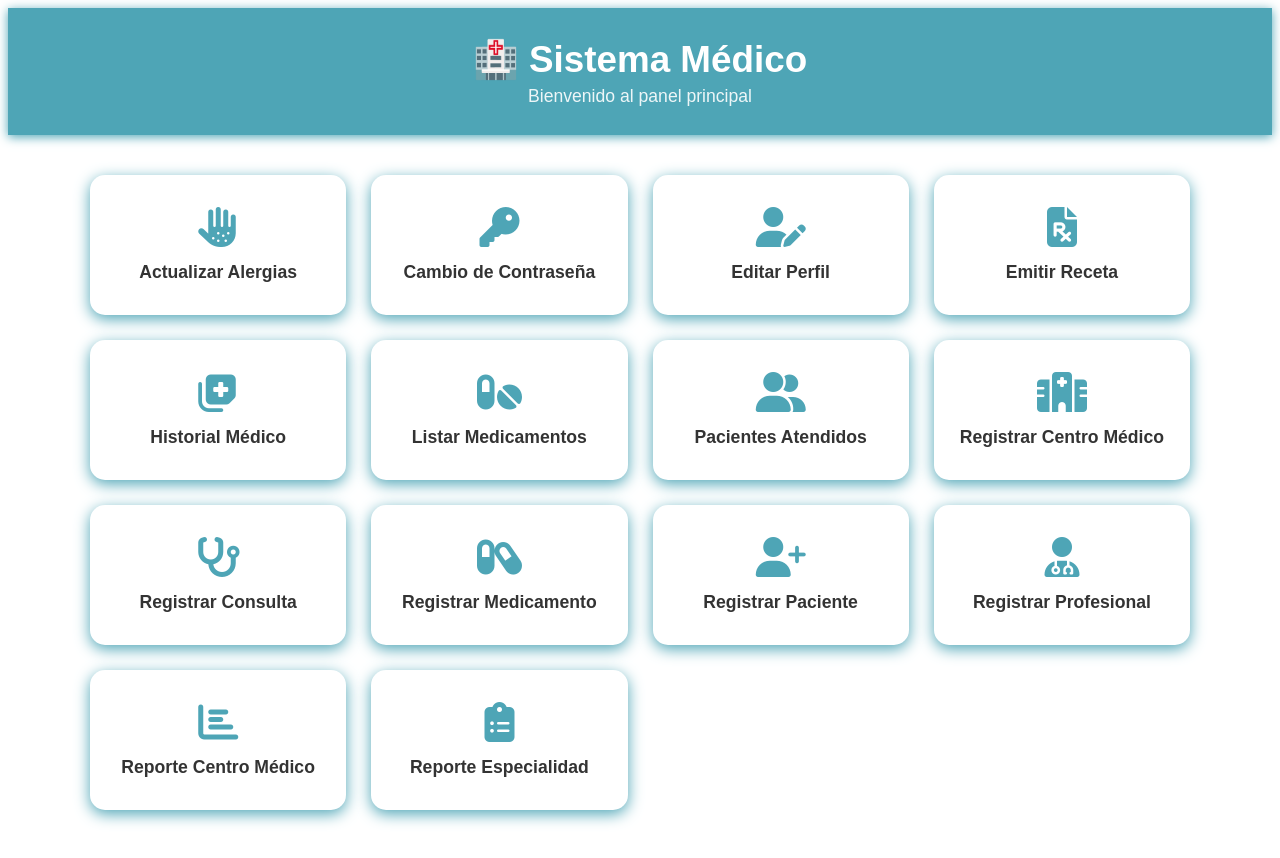
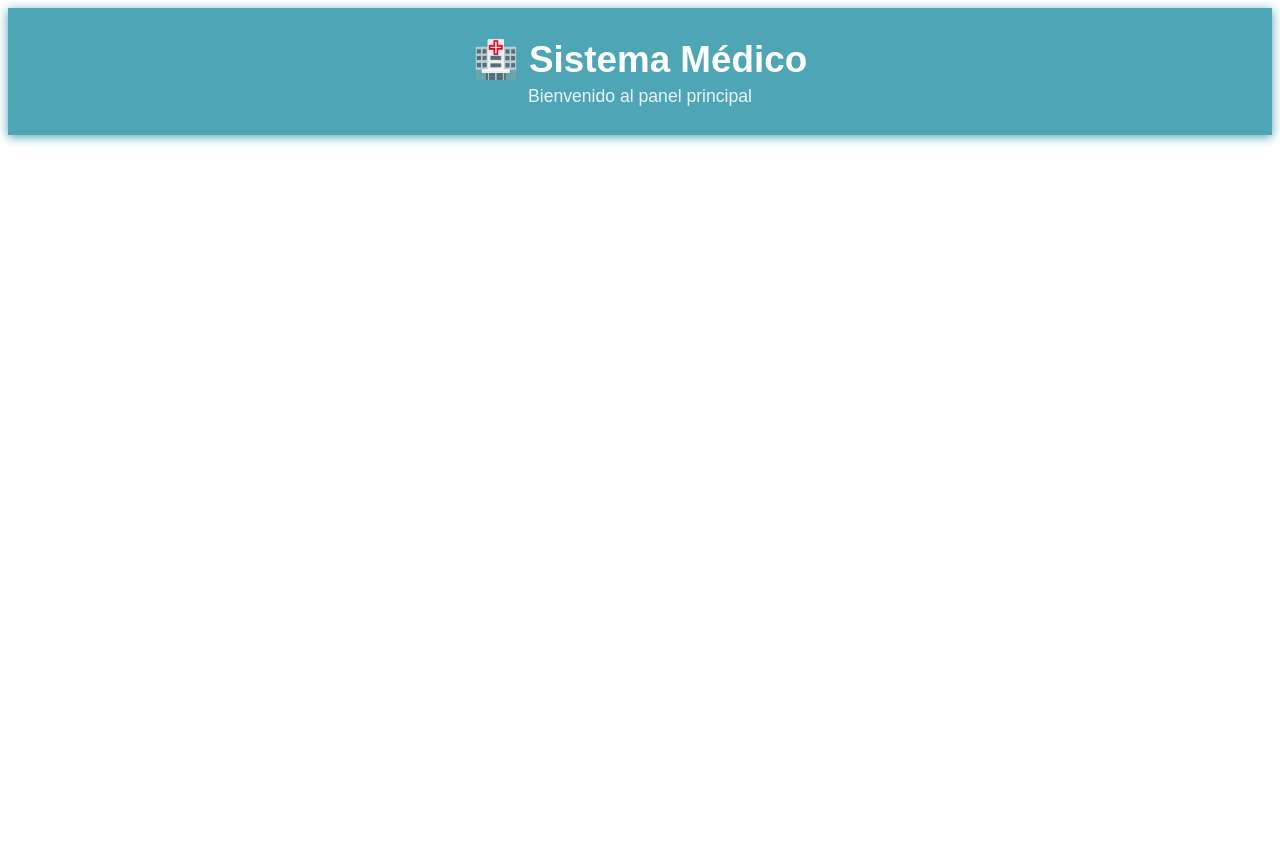
Before and after one commit to flzuazo/Frontend-G1-Arqui-Web, an Angular app: page /menu in a window 1280 px wide. After the commit the page ends 800 px from the top, so only its background shows below. Built offline with nearby package versions, Linux system fonts and the light colour scheme.

Commit message:
Actualización de menú por rol (#38)

```diff
--- a/src/app/components/menu-principal/menu-principal.html
+++ b/src/app/components/menu-principal/menu-principal.html
@@ -5,72 +5,86 @@
 
 <main class="menu-container">
   <div class="menu-grid">
-    <div class="menu-card" routerLink="/actualizar-alergias">
+    <div class="menu-card" routerLink="/actualizar-alergias"
+    *ngIf="esAdmin || esProfesional">
       <i class="fas fa-allergies"></i>
       <h3>Actualizar Alergias</h3>
     </div>
 
-    <div class="menu-card" routerLink="/cambio-contraseña">
+    <div class="menu-card" routerLink="/cambio-contraseña"
+    *ngIf="esAdmin || esProfesional">
       <i class="fas fa-key"></i>
       <h3>Cambio de Contraseña</h3>
     </div>
 
-    <div class="menu-card" routerLink="/editar-perfil">
+    <div class="menu-card" routerLink="/editar-perfil"
+    *ngIf="esAdmin || esProfesional">
       <i class="fas fa-user-edit"></i>
       <h3>Editar Perfil</h3>
     </div>
 
-    <div class="menu-card" routerLink="/emitir-receta">
+    <div class="menu-card" routerLink="/emitir-receta"
+    *ngIf="esAdmin || esProfesional">
       <i class="fas fa-file-prescription"></i>
       <h3>Emitir Receta</h3>
     </div>
 
-    <div class="menu-card" routerLink="/historial-medico">
+    <div class="menu-card" routerLink="/historial-medico"
+    *ngIf="esAdmin || esProfesional">
       <i class="fas fa-notes-medical"></i>
       <h3>Historial Médico</h3>
     </div>
 
-    <div class="menu-card" routerLink="/listar-medicamentos">
+    <div class="menu-card" routerLink="/listar-medicamentos"
+    *ngIf="esAdmin || esProfesional">
       <i class="fas fa-pills"></i>
       <h3>Listar Medicamentos</h3>
     </div>
 
-    <div class="menu-card" routerLink="/pacientes-atendidos">
+    <div class="menu-card" routerLink="/pacientes-atendidos"
+    *ngIf="esAdmin || esProfesional">
       <i class="fas fa-user-friends"></i>
       <h3>Pacientes Atendidos</h3>
     </div>
 
-    <div class="menu-card" routerLink="/registro-centro-medico">
+    <div class="menu-card" routerLink="/registro-centro-medico"
+    *ngIf="esAdmin">
       <i class="fas fa-hospital"></i>
       <h3>Registrar Centro Médico</h3>
     </div>
 
-    <div class="menu-card" routerLink="/registro-consulta">
+    <div class="menu-card" routerLink="/registro-consulta"
+    *ngIf="esAdmin || esProfesional">
       <i class="fas fa-stethoscope"></i>
       <h3>Registrar Consulta</h3>
     </div>
 
-    <div class="menu-card" routerLink="/registro-medicamento">
+    <div class="menu-card" routerLink="/registro-medicamento"
+    *ngIf="esAdmin">
       <i class="fas fa-capsules"></i>
       <h3>Registrar Medicamento</h3>
     </div>
 
-    <div class="menu-card" routerLink="/registro-paciente">
+    <div class="menu-card" routerLink="/registro-paciente"
+    *ngIf="esAdmin || esProfesional">
       <i class="fas fa-user-plus"></i>
       <h3>Registrar Paciente</h3>
     </div>
 
-    <div class="menu-card" routerLink="/registro-profesional">
+    <div class="menu-card" routerLink="/registro-profesional"
+    *ngIf="esAdmin">
       <i class="fas fa-user-md"></i>
       <h3>Registrar Profesional</h3>
     </div>
 
-    <div class="menu-card" routerLink="/reporte-centro-medico">
+    <div class="menu-card" routerLink="/reporte-centro-medico"
+    *ngIf="esAdmin || esProfesional">
       <i class="fas fa-chart-bar"></i>
       <h3>Reporte Centro Médico</h3>
     </div>
 
-    <div class="menu-card" routerLink="/informes/reporte-especialidad">
+    <div class="menu-card" routerLink="/informes/reporte-especialidad"
+    *ngIf="esAdmin">
       <i class="fas fa-clipboard-list"></i>
       <h3>Reporte Especialidad</h3>
     </div>
--- a/src/app/components/menu-principal/menu-principal.ts
+++ b/src/app/components/menu-principal/menu-principal.ts
@@ -1,11 +1,34 @@
-import { Component } from '@angular/core';
+import { Component,OnInit} from '@angular/core';
 import { RouterModule } from '@angular/router';
+import { CommonModule } from '@angular/common';
 
 @Component({
   selector: 'app-menu-principal',
   standalone: true,
-  imports: [RouterModule],
+  imports: [RouterModule,CommonModule,],
   templateUrl: './menu-principal.html',
   styleUrls: ['./menu-principal.css'],
 })
-export class MenuPrincipal {}
+export class MenuPrincipal implements OnInit {
+
+rol: string | null = 'rol';
+
+ngOnInit(): void{
+  this.rol = localStorage.getItem('rol');
+  console.log('Rol en menú principal:', this.rol);
+}
+
+
+get esAdmin(): boolean {
+  return this.rol === 'ROLE_ADMIN';
+}
+
+get esProfesional(): boolean {
+  return this.rol === 'ROLE_PROFESIONALSALUD';
+}
+
+get esPaciente(): boolean {
+  return this.rol === 'ROLE_PACIENTE';
+}
+
+}
```
